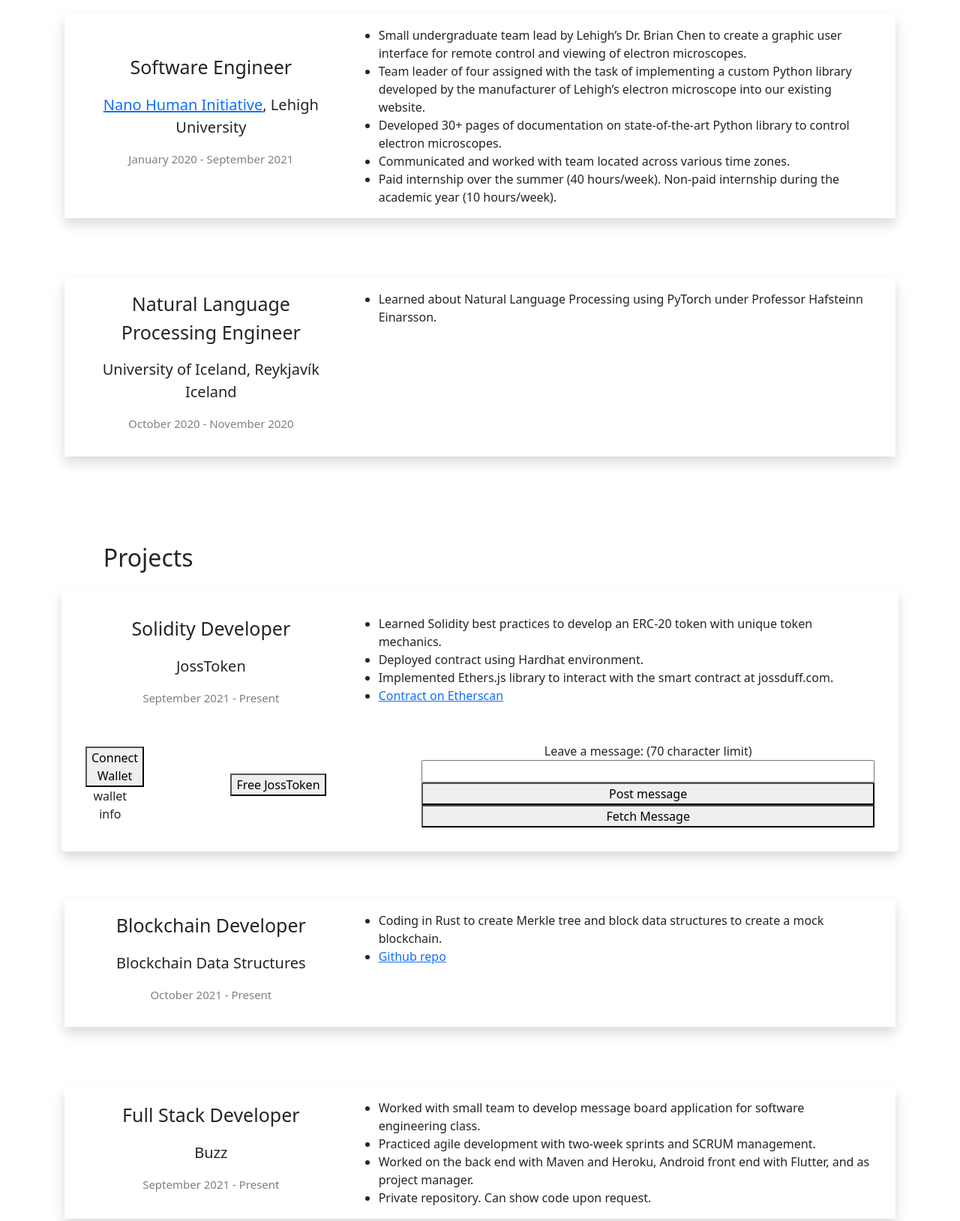
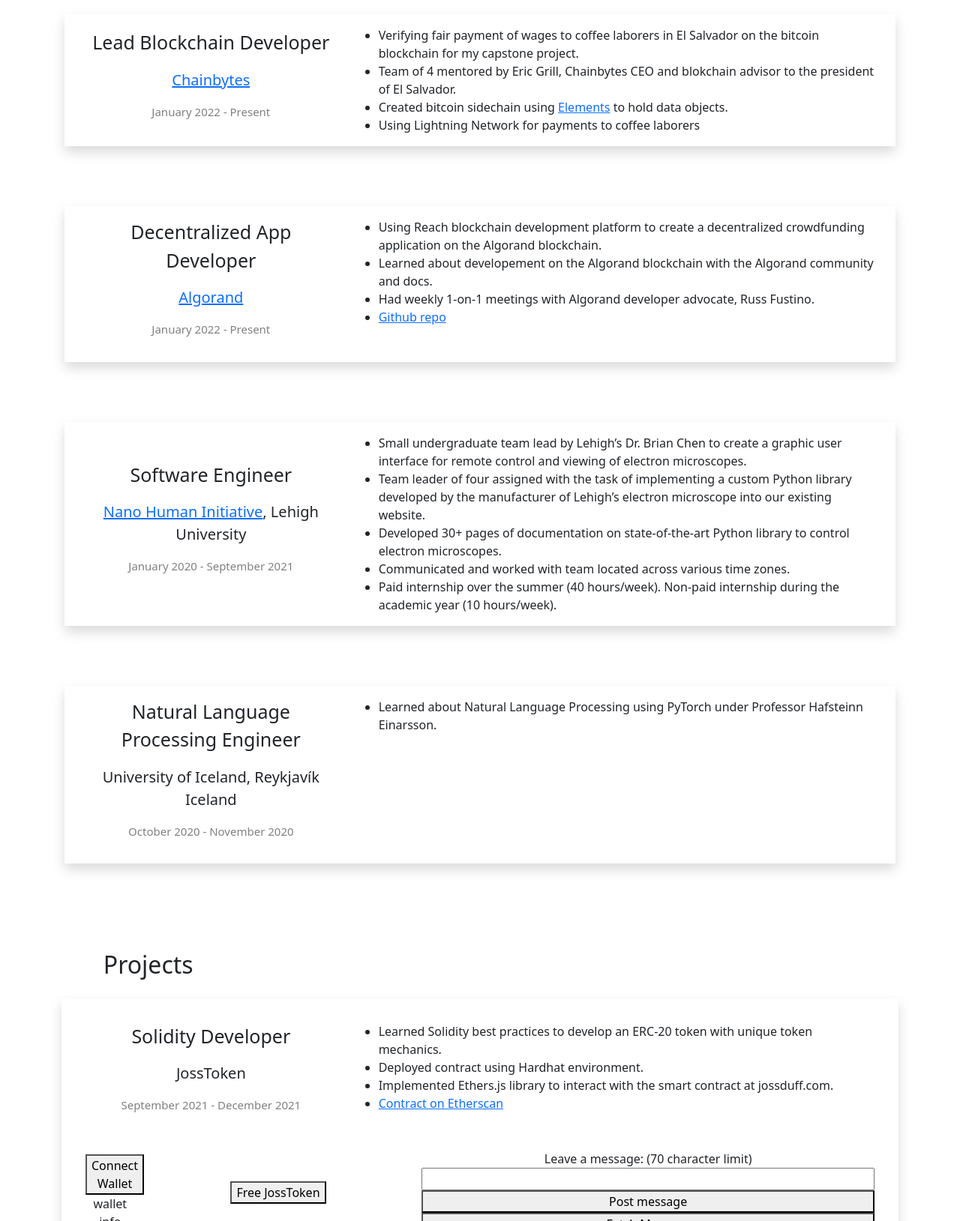
Before and after one commit to JossDuff/JossDuff.github.io, a plain HTML site: page index.html in a window 1280 px wide. Shown: the part 1128-2757 px from the top of the page at 75% size. Drawn offline with nearby package versions, Linux system fonts and the light colour scheme; a script that the page names is missing.

Commit message:
updated with new jobs

```diff
--- a/index.html
+++ b/index.html
@@ -89,17 +89,58 @@
             <img src="https://cdn.jsdelivr.net/gh/devicons/devicon/icons/c/c-original.svg" class="icon"/>
             <img src="https://cdn.jsdelivr.net/gh/devicons/devicon/icons/javascript/javascript-original.svg" class="icon"/>
             <img src="https://cdn.jsdelivr.net/gh/devicons/devicon/icons/git/git-original-wordmark.svg" class="icon"/>
+            <img src="resources/reach.svg" class="icon">
             <img src="https://cdn.jsdelivr.net/gh/devicons/devicon/icons/html5/html5-original-wordmark.svg" class = "icon"/>
             <img src="https://cdn.jsdelivr.net/gh/devicons/devicon/icons/css3/css3-original-wordmark.svg" class = "icon"/>
             <img src="https://cdn.jsdelivr.net/gh/devicons/devicon/icons/python/python-original-wordmark.svg" class="icon"/>
             <img src="https://cdn.jsdelivr.net/gh/devicons/devicon/icons/java/java-original-wordmark.svg" class="icon"/>
             <img src="https://cdn.jsdelivr.net/gh/devicons/devicon/icons/mysql/mysql-original-wordmark.svg" class="icon"/>
           </p>
-          <p class="italic">(Solidity, Ethers.js, Hardhat, Rust, C, JavaScript, Git, HTML, CSS, Python, Java, MySQL)</p>
+          <p class="italic">(Solidity, Ethers.js, Hardhat, Rust, C, JavaScript, Git, Reach, HTML, CSS, Python, Java, MySQL)</p>
         </div>
       </div>
 
       <h2 class="generalTitle">Experience</h2>
+
+      <div class="container-fluid p-3 mb-5 bg-white rounded">
+        <div class="row shadow p-3">
+          <div class="col-lg-4 vertical">
+            <p class="role">Lead Blockchain Developer</p>
+            <p class="companyTitle"><a href="https://www.chainbytes.com/">Chainbytes</a></p>
+            <p class="date">January 2022 - Present</p>
+          </div>
+          <div class="col-md">
+            <ul class="noMargin">
+              <li>Verifying fair payment of wages to coffee laborers in El Salvador on the bitcoin
+                blockchain for my capstone project.</li>
+              <li>Team of 4 mentored by Eric Grill, Chainbytes CEO and blokchain advisor to the president of El Salvador.</li>
+              <li>Created bitcoin sidechain using <a href="https://elementsproject.org/">Elements</a> to hold data objects.</li>
+              <li>Using Lightning Network for payments to coffee laborers</li>
+            </ul>
+          </div>
+        </div>
+      </div>
+
+      <div class="container-fluid p-3 mb-5 bg-white rounded">
+        <div class="row shadow p-3">
+          <div class="col-lg-4 vertical">
+            <p class="role">Decentralized App Developer</p>
+            <p class="companyTitle"><a href="https://www.algorand.com/">Algorand</a></p>
+            <p class="date">January 2022 - Present</p>
+          </div>
+          <div class="col-md">
+            <ul class="noMargin">
+              <li>Using Reach blockchain development platform to create a decentralized crowdfunding
+                application on the Algorand blockchain.</li>
+              <li>Learned about developement on the Algorand blockchain with the Algorand community and docs.</li>
+              <li>Had weekly 1-on-1 meetings with Algorand developer advocate, Russ Fustino.</li>
+              <li><a href="https://github.com/JossDuff/reach-crowdfund">
+                Github repo</a></li>
+            </ul>
+          </div>
+        </div>
+      </div>
+
       <div class="container-fluid p-3 mb-5 bg-white rounded">
         <div class="row shadow p-3">
           <div class="col-lg-4 vertical">
@@ -134,13 +175,15 @@
       </div>
 
       <h2 class="generalTitle">Projects</h2>
+
+
       <div class="container-fluid p-3 mb-5 bg-white rounded shadow">
         <div class="row p-3">
 
           <div class="col-lg-4 vertical">
             <p class="role">Solidity Developer</p>
             <p class="companyTitle">JossToken</p>
-            <p class="date">September 2021 - Present</p>
+            <p class="date">September 2021 - December 2021</p>
           </div>
           <div class="col-md">
             <ul class="noMargin">
@@ -172,26 +215,9 @@
       <div class="container-fluid p-3 mb-5 bg-white rounded">
         <div class="row shadow p-3">
           <div class="col-lg-4 vertical">
-            <p class="role">Blockchain Developer</p>
-            <p class="companyTitle">Blockchain Data Structures</p>
-            <p class="date">October 2021 - Present</p>
-          </div>
-          <div class="col-md">
-            <ul class="noMargin">
-              <li>Coding in Rust to create Merkle tree and block data structures to create a mock blockchain.</li>
-              <li><a href="https://github.com/JossDuff/blockchain-data-structures">
-                Github repo</a></li>
-            </ul>
-          </div>
-        </div>
-      </div>
-
-      <div class="container-fluid p-3 mb-5 bg-white rounded">
-        <div class="row shadow p-3">
-          <div class="col-lg-4 vertical">
             <p class="role">Full Stack Developer</p>
             <p class="companyTitle">Buzz</p>
-            <p class="date">September 2021 - Present</p>
+            <p class="date">September 2021 - December 2021</p>
           </div>
           <div class="col-md">
             <ul class="noMargin">
@@ -221,6 +247,7 @@
           </div>
         </div>
       </div>
+
     </div>
 
     <div class="container-fluid center">
```
Also changed, not shown: 1 other file.
